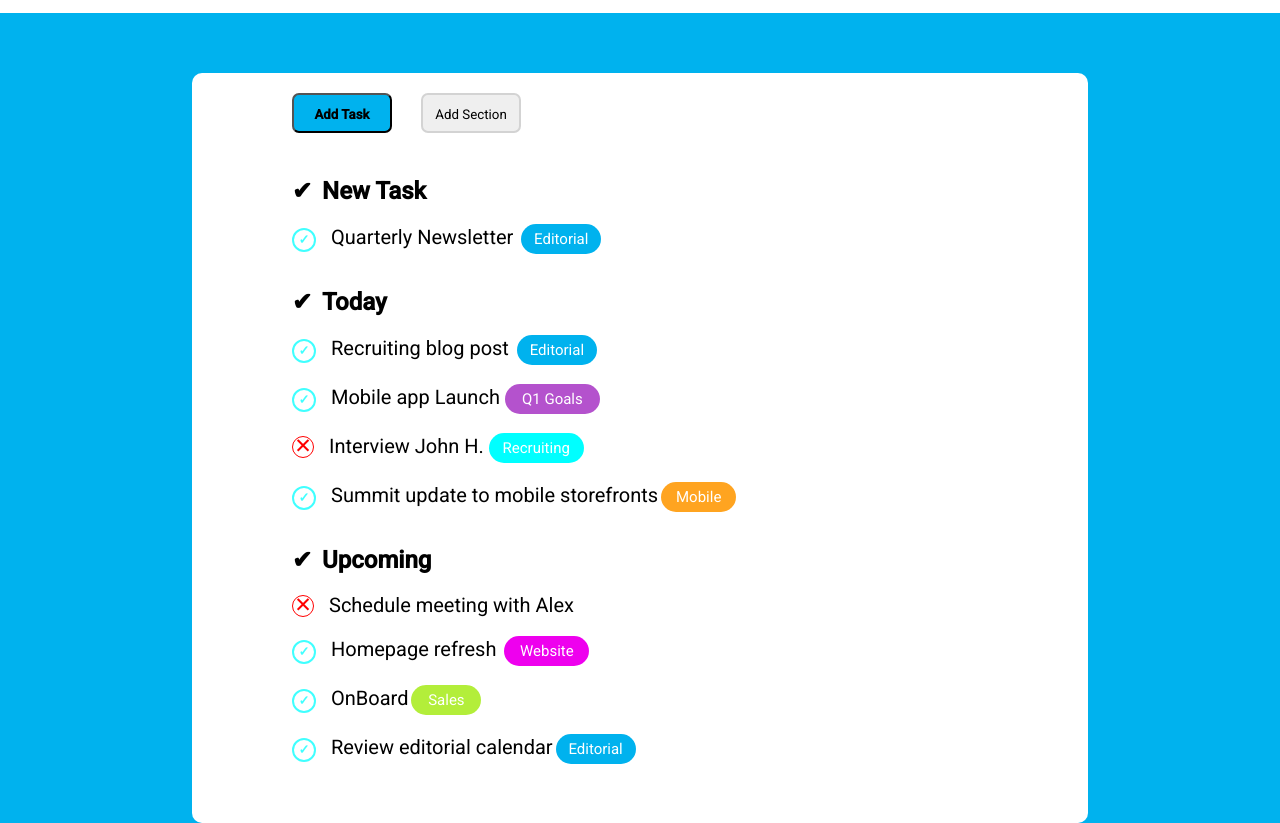
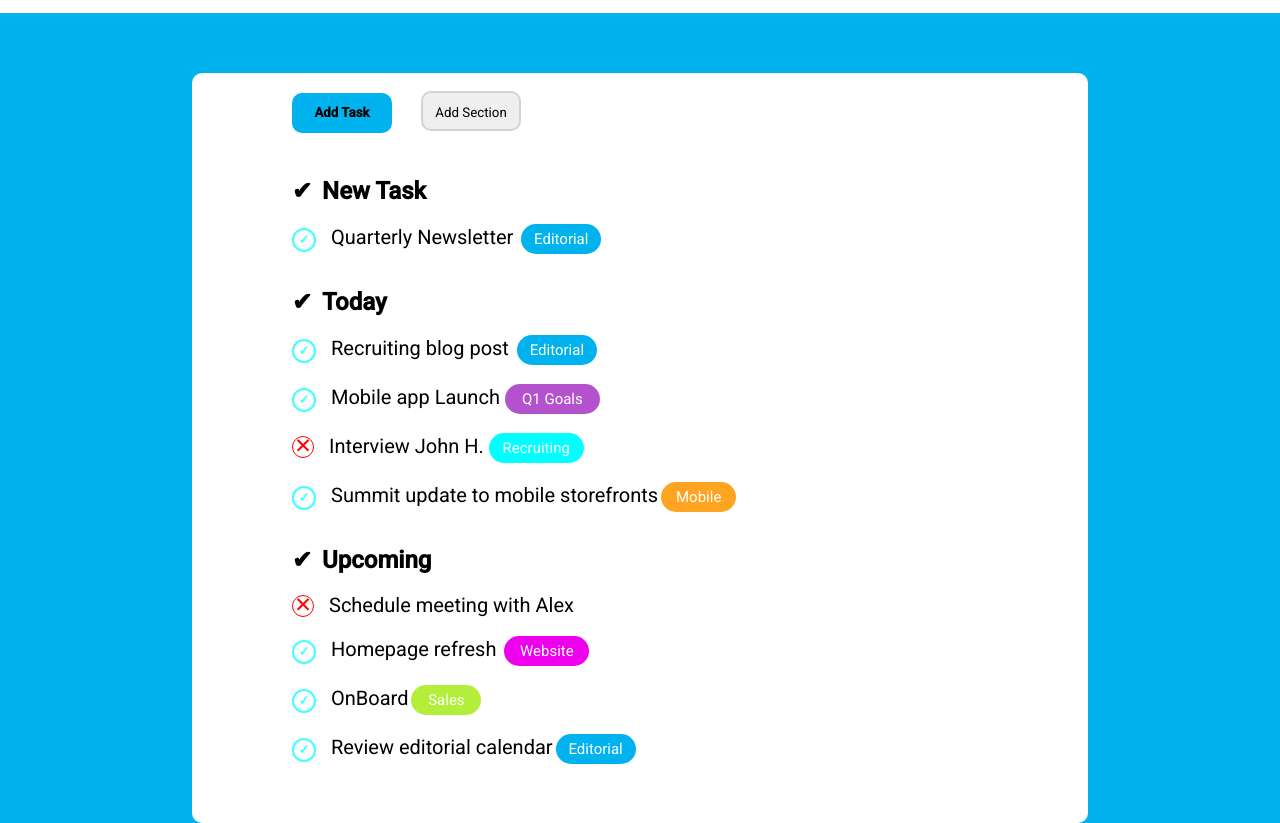
Before and after one commit to MicheleSantoro20/html-css-toboolist, a plain HTML site: page index.html in a window 1280 px wide. Shown: the part 77-900 px from the top of the page. Drawn offline with Linux system fonts and the light colour scheme.

Commit message:
nav border radius 7 to 10

```diff
--- a/css/style.css
+++ b/css/style.css
@@ -42,11 +42,12 @@ body {
     height: 40px;
     width: 100px;
     text-align: center;
-    border-radius: 7px;
+    border-radius: 10px;
     line-height: 40px;
     margin: 20px 0px 10px 100px;
     display: inline-block;
     font-weight: bold;
+    border:none;
 }
 
 .add_sections{
@@ -55,7 +56,7 @@ body {
     height: 40px;
     width: 100px;
     text-align: center;
-    border-radius: 7px;
+    border-radius: 10px;
     line-height: 40px;
     display:inline-block
 }
```
